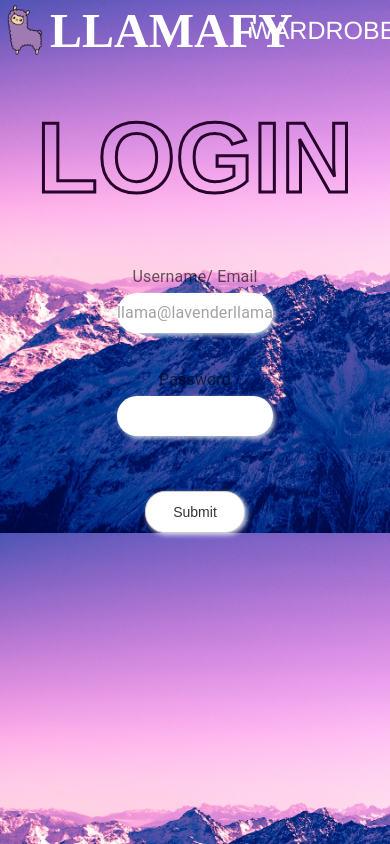
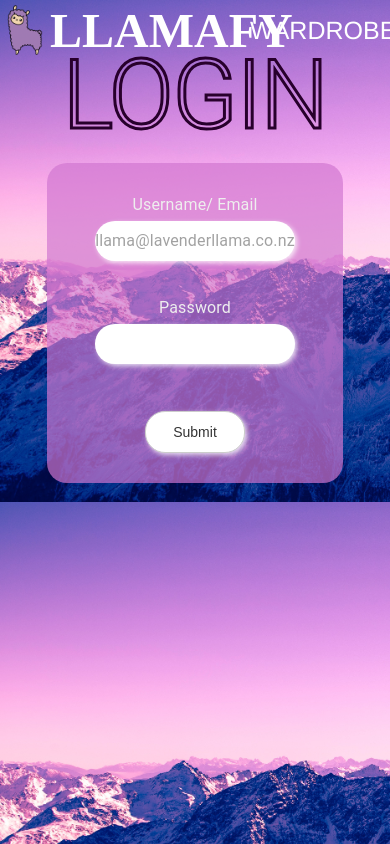
Before and after one commit to CaitiGre/Llamafy-Group-Project, a React (Create React App) app in the folder frontend/: page /login in a window 390 px wide. Built offline with nearby package versions, Linux system fonts and the light colour scheme; no server answers.

Commit message:
Updated login to be responsive and labels easier to read on smaller screen

```diff
--- a/frontend/src/components/LoginPage/LoginPage.jsx
+++ b/frontend/src/components/LoginPage/LoginPage.jsx
@@ -1,5 +1,5 @@
 import './LoginPage.module.css';
-import { Box, Input, InputLabel } from "@mui/material";
+import { Box, Input, InputLabel, Typography } from "@mui/material";
 import { useState } from "react";
 import styles from './LoginPage.module.css';
 import bcrypt from 'bcryptjs';
@@ -61,26 +61,27 @@ function LoginPage() {
     return (
 
         <div>
+            <Typography variant="h1" mt="10%" className={styles.heading}>LOGIN</Typography>
 
-            <h1 className={styles.heading}>LOGIN</h1>
-
+            <div className={styles.formContainer}>
                 <form onSubmit={handleSubmit}>
 
                     {inputData.map((item) => (
                         <Box display="flex" flexDirection="column" alignItems="center">
                             <InputLabel
                                 sx={{
-                                marginBottom: "5px"
+                                    marginBottom: "5px",
+                                    color: "#eee"
                                 }}>
                                 {item.displayName}
                             </InputLabel>
 
-                        <Input
+                            <Input required
                                 sx={{
                                     borderRadius: "20px",
                                     boxShadow: "2px 2px 5px rgba(255, 255, 255, 0.8)",
                                     height: "40px",
-                                width: "40%",
+                                    width: "85%",
                                     marginBottom: "35px",
                                     backgroundColor: "white",
                                 }}
@@ -100,6 +101,7 @@ function LoginPage() {
 
                 </form>
             </div>
+        </div>
     )
 }
 
--- a/frontend/src/components/LoginPage/LoginPage.module.css
+++ b/frontend/src/components/LoginPage/LoginPage.module.css
@@ -11,7 +11,7 @@
     font-family: 'Franklin Gothic Medium', 'Arial Narrow', Arial, sans-serif;
     font-size: 100px;
     color: rgba(255, 255, 255, 0);
-    margin-top: 100px;
+    margin-top: 10%;
     -webkit-text-stroke: 3px #28002c;
     margin-bottom: 50px;
 }
@@ -36,3 +36,10 @@
     background-color: #e0e0e0;
     border-color: #aaa;
 }
+
+.formContainer {
+    background-color: rgba(209, 119, 209, 0.685);
+    padding: 30px;
+    margin: 3% 12% 5% 12%;
+    border-radius: 20px;
+}
```
Lines whose indentation alone changed are shown as unchanged.
